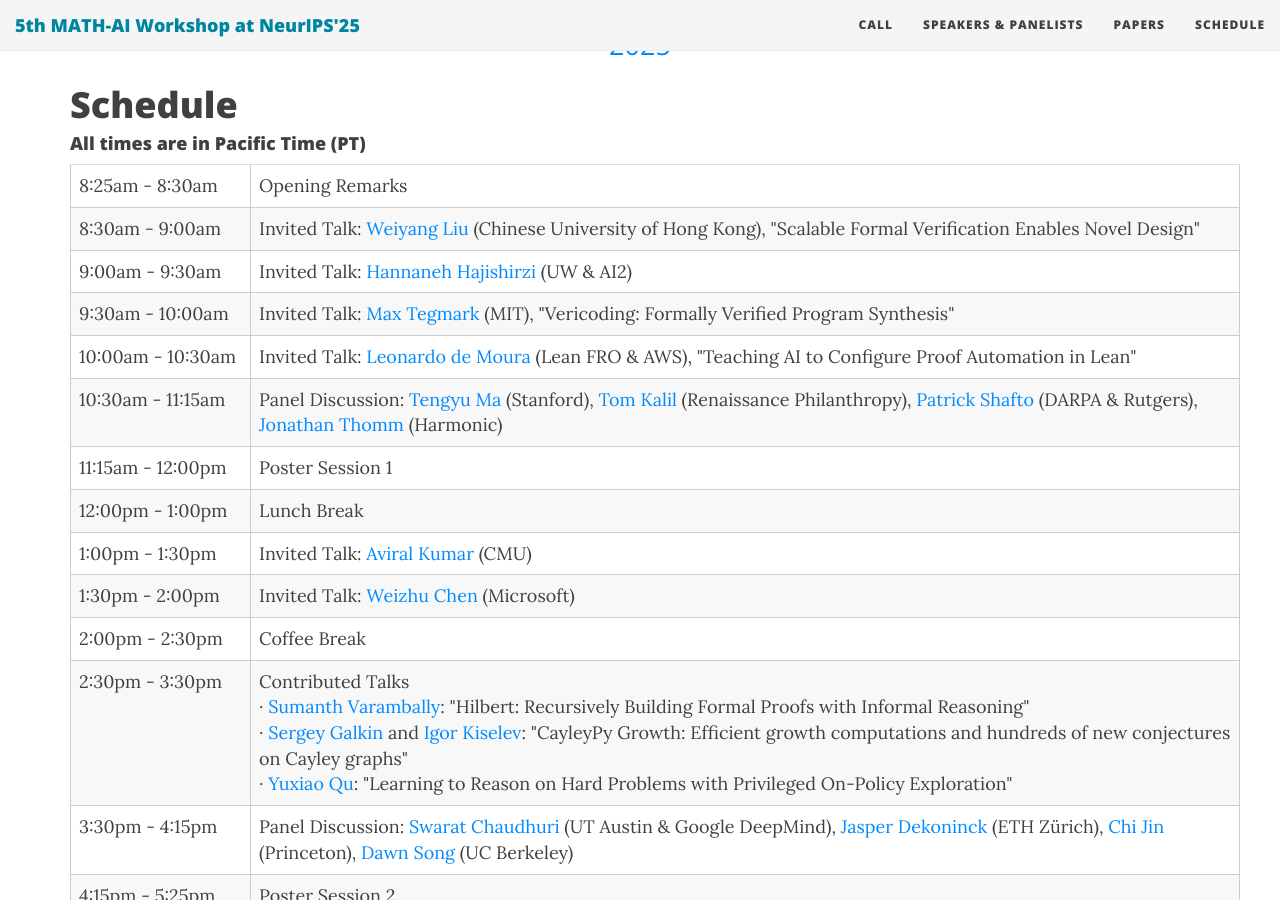
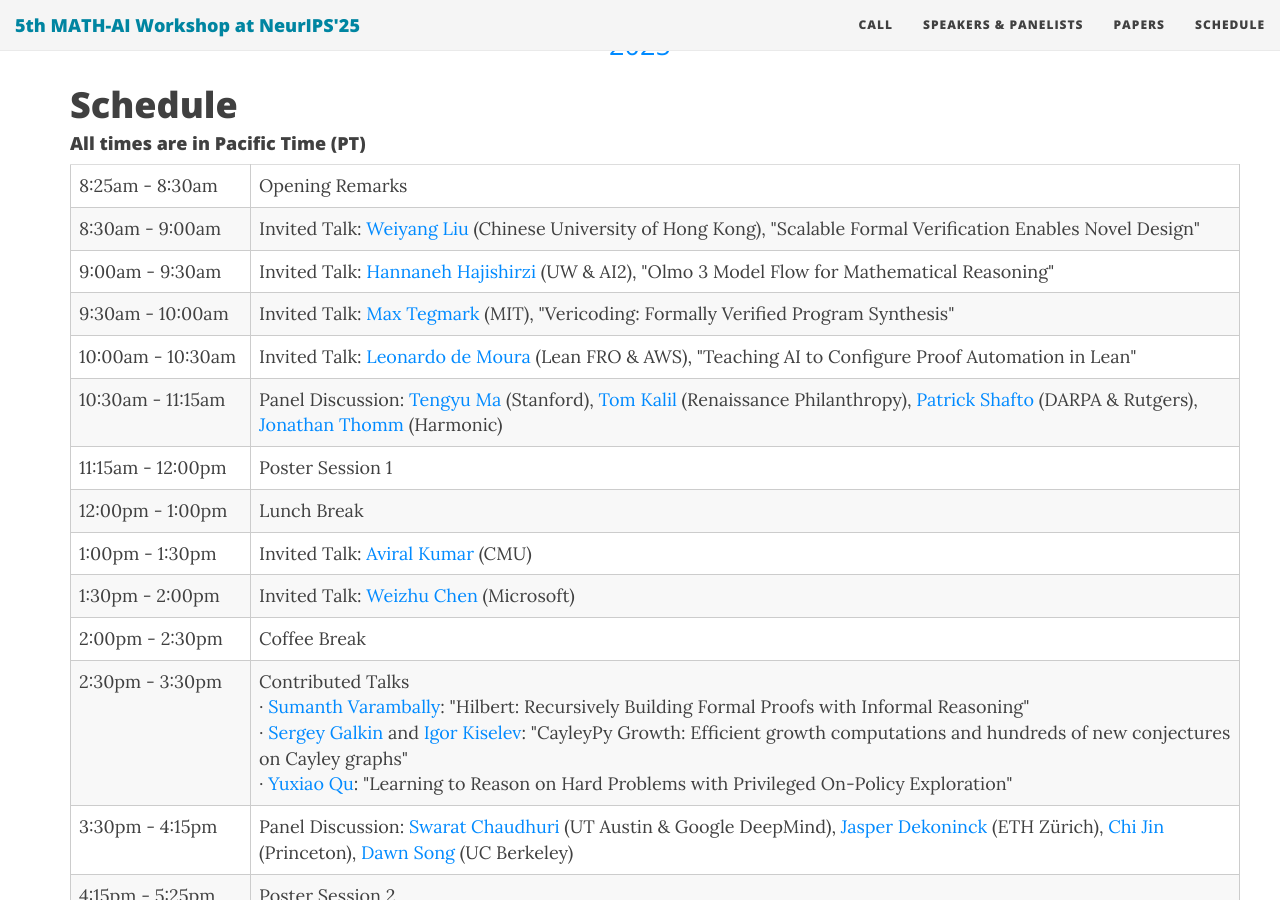
Before and after one commit to mathai2025/mathai2025.github.io, a Jekyll site: the page built from schedule.md, in a window 1280 px wide and 900 px high, scrolled down 314 px. Built offline with Jekyll 4.4.1, drawn with Linux system fonts in a browser that asks for light colours; nearby versions of some CDN libraries.

Commit message:
Update schedule.md

```diff
--- a/schedule.md
+++ b/schedule.md
@@ -28,7 +28,7 @@ use-site-title: true
       </tr>
       <tr>
         <td style="width: 180px;">9:00am - 9:30am</td>
-        <td>Invited Talk: <a href="https://homes.cs.washington.edu/~hannaneh/" target="_blank">Hannaneh Hajishirzi</a> (UW & AI2)</td>
+        <td>Invited Talk: <a href="https://homes.cs.washington.edu/~hannaneh/" target="_blank">Hannaneh Hajishirzi</a> (UW & AI2), "Olmo 3 Model Flow for Mathematical Reasoning"</td>
       </tr>
       <tr>
         <td style="width: 180px;">9:30am - 10:00am</td>
```
